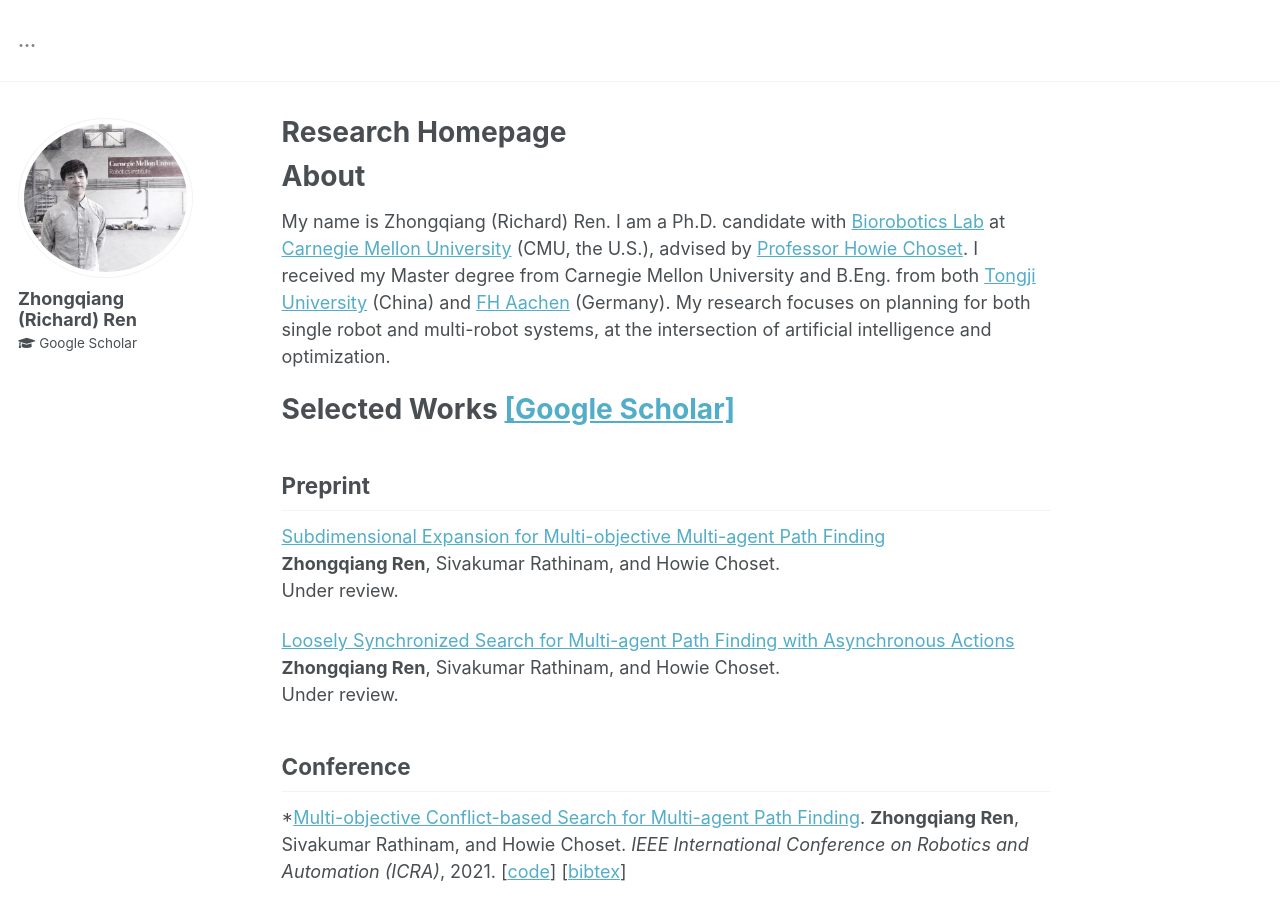
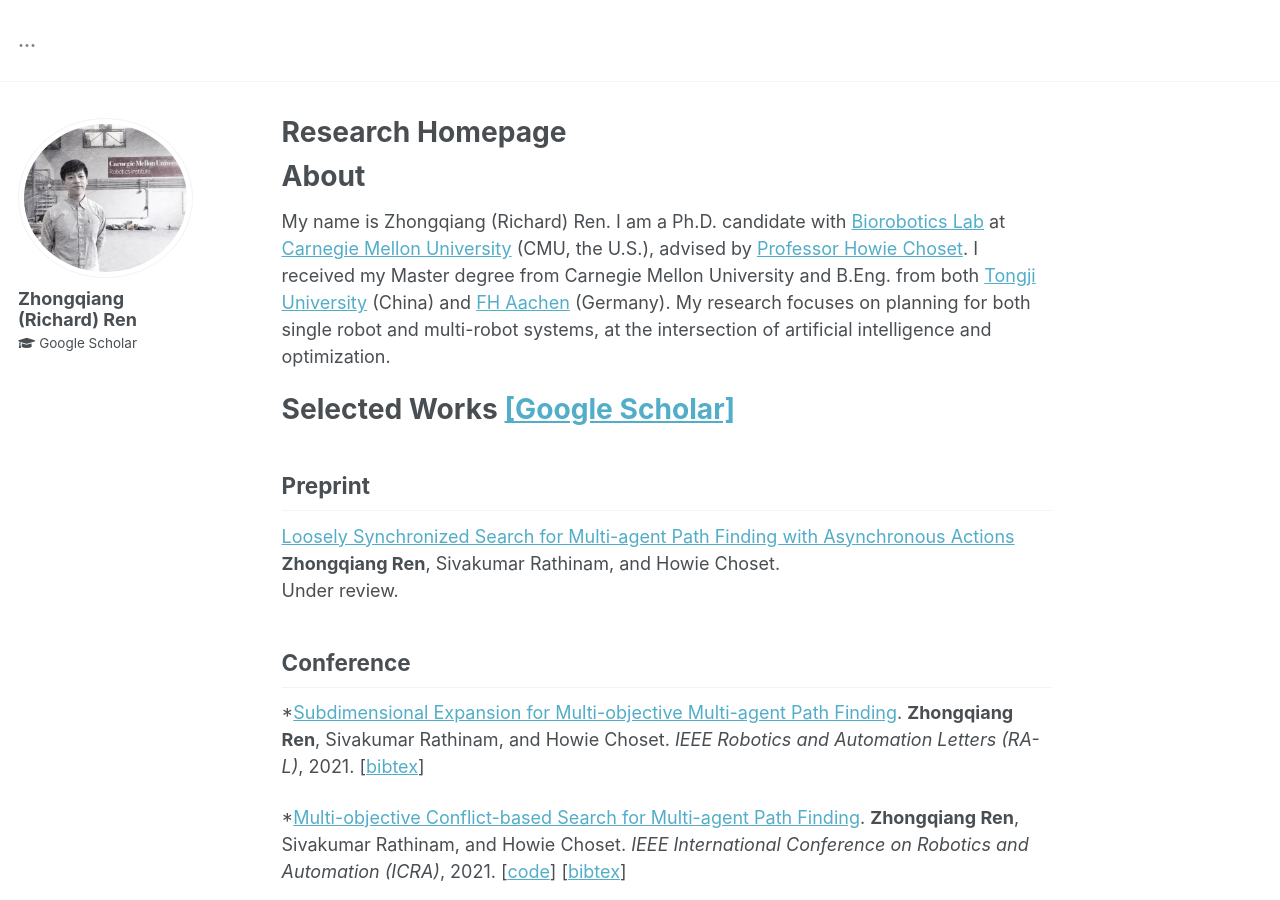
Before and after one commit to wonderren/wonderren.github.io, a Jekyll site: the page built from _pages/about.md, in a window 1280 px wide and 900 px high. Built offline with Jekyll 4.4.1, drawn with Linux system fonts in a browser that asks for light colours; some of the changed lines change nothing that is shown.

Commit message:
bibtex momstar

```diff
--- a/_pages/about.md
+++ b/_pages/about.md
@@ -22,10 +22,6 @@
 Preprint
 ------
 
-[Subdimensional Expansion for Multi-objective Multi-agent Path Finding](https://arxiv.org/pdf/2102.01353.pdf)\
-**Zhongqiang Ren**, Sivakumar Rathinam, and Howie Choset.\
-Under review.
-
 [Loosely Synchronized Search for Multi-agent Path Finding with Asynchronous Actions](https://arxiv.org/pdf/2103.04516.pdf)\
 **Zhongqiang Ren**, Sivakumar Rathinam, and Howie Choset.\
 Under review.
@@ -33,6 +29,23 @@ Under review.
 
 Conference
 ------
+
+*[Subdimensional Expansion for Multi-objective Multi-agent Path Finding](https://arxiv.org/pdf/2102.01353.pdf).
+	**Zhongqiang Ren**, Sivakumar Rathinam, and Howie Choset.
+	<i>IEEE Robotics and Automation Letters (RA-L)</i>, 2021.
+	[<a href="javascript:void(0)" onclick="(function(target, id) { if ($('#' + id).css('display') == 'block') { $('#' + id).hide('fast'); $(target).text('bibtex') } else { $('#' + id).show('fast'); $(target).text('bibtex') } })(this, 'bibtex-ren21-MOCBS');">bibtex</a>]
+<div id="bibtex-ren21-MOCBS" style="display:none">
+<pre>@ARTICLE{ren21momstar,
+  author={Ren, Zhongqiang and Rathinam, Sivakumar and Choset, Howie},
+  journal={IEEE Robotics and Automation Letters},
+  title={Subdimensional Expansion for Multi-Objective Multi-Agent Path Finding},
+  year={2021},
+  volume={6},
+  number={4},
+  pages={7153-7160},
+  doi={10.1109/LRA.2021.3096744}
+}
+</pre></div>
 
 *[Multi-objective Conflict-based Search for Multi-agent Path Finding](https://arxiv.org/pdf/2101.03805.pdf).
 	**Zhongqiang Ren**, Sivakumar Rathinam, and Howie Choset.
```
